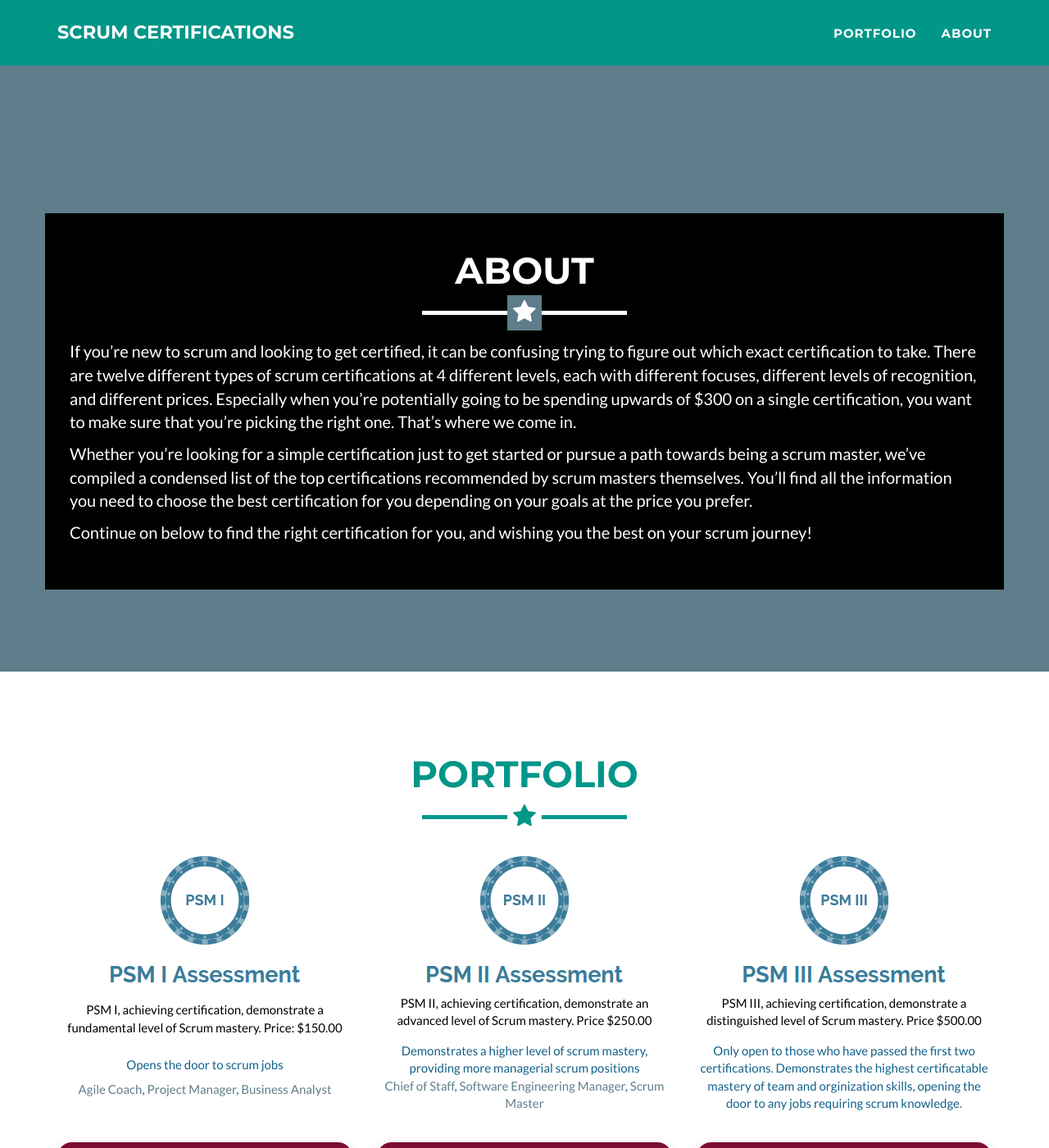
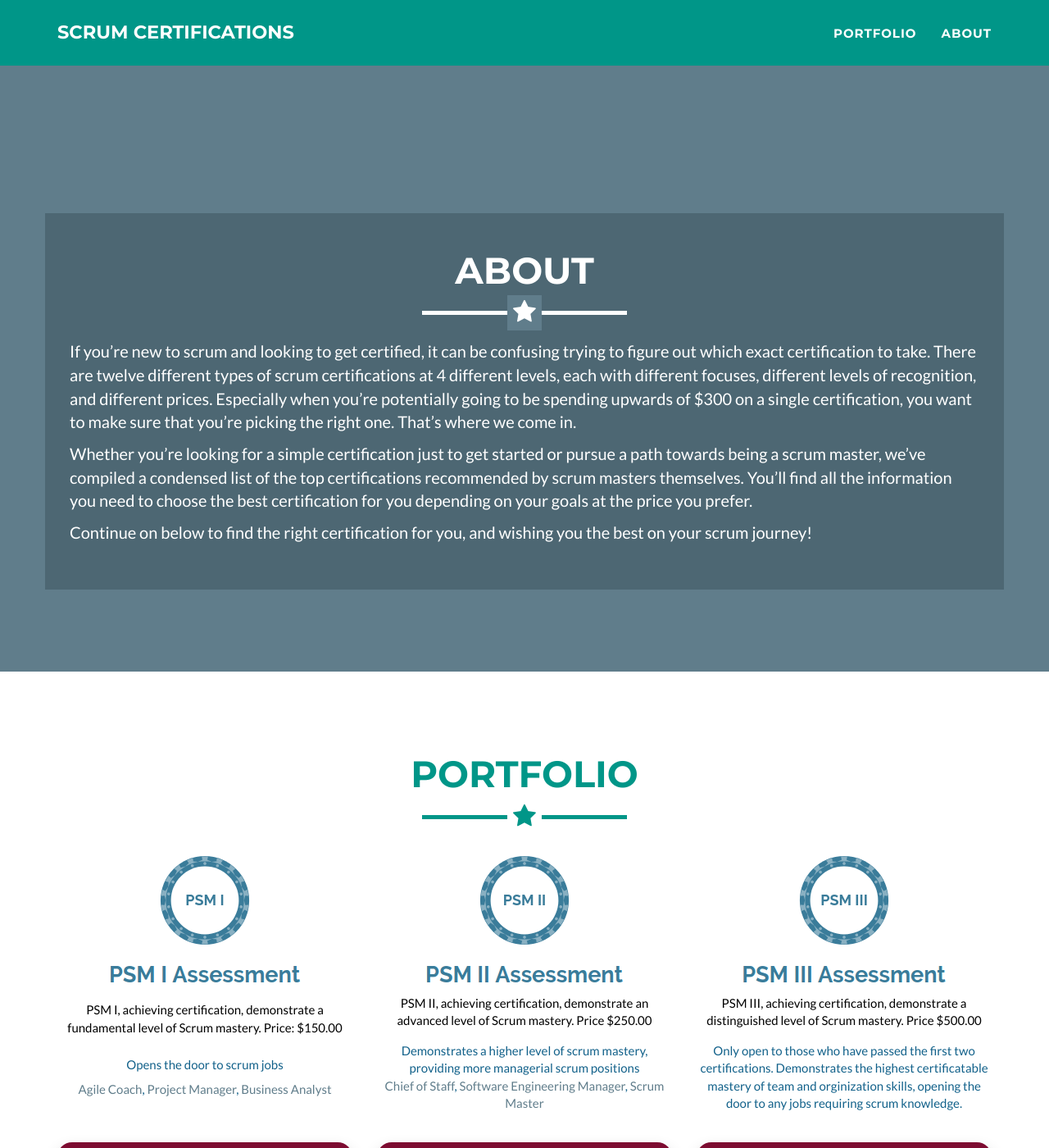
Before and after one commit to sali210/scrum-certsite, a Jekyll site: the page built from _posts/2014-07-18-project-1.markdown, in a window 1280 px wide and 1400 px high, scrolled down 451 px. Shown: the whole window at 82% size. Built offline with Jekyll 4.4.1, drawn with Linux system fonts in a browser that asks for light colours.

Commit message:
changed background color

```diff
--- a/_includes/css/main.css
+++ b/_includes/css/main.css
@@ -467,7 +467,7 @@ footer .footer-below {
 }
 
 #about .container{
-    background-color: #000000;
+    background-color: #4d6773;
     padding: 3em;
 }
 #portfolio .details{
```
